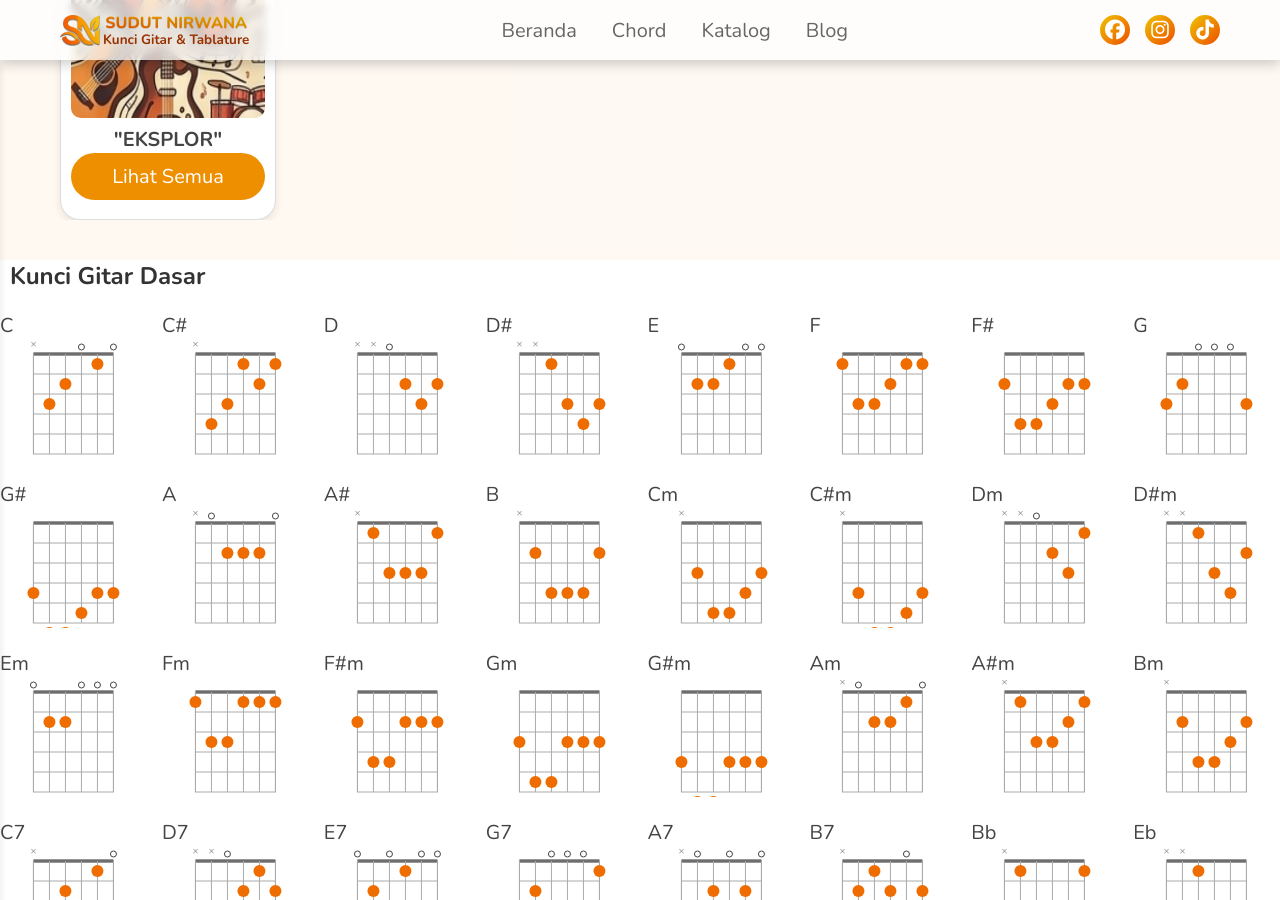
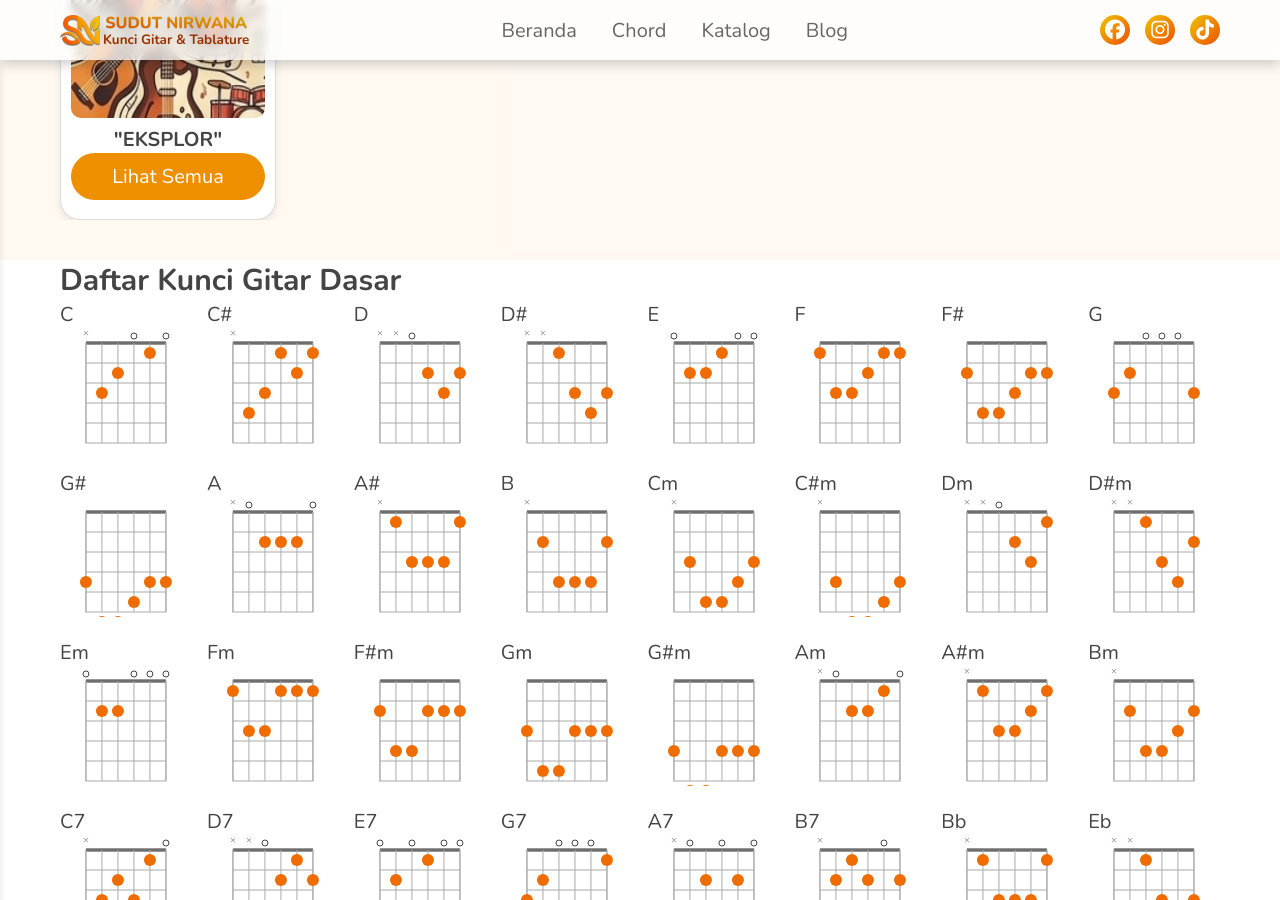
Before and after one commit to sudut-nirwana/sudut-nirwana-main, a Jekyll site: the page built from index.html, in a window 1280 px wide and 900 px high, scrolled down 2036 px. Built offline with Jekyll 4.4.1, drawn with Linux system fonts in a browser that asks for light colours.

Commit message:
Update chord-tutorial-grid.html

```diff
--- a/_includes/chord-tutorial-grid.html
+++ b/_includes/chord-tutorial-grid.html
@@ -1,15 +1,6 @@
-<div class="chord-tutorial-wrapper">
-    <h2 class="chord-grid-title">
-        <strong>Kunci Gitar</strong> Dasar
-    </h2>
-
+<div class="container">
+    <h2>Daftar <strong>Kunci Gitar</strong> Dasar</h2>
     <div id="all-chords-grid" class="chord-grid-container"></div>
-
-    <div id="cta-chord" class="cta-wrapper" style="display: none;">
-        <a href="/tutorial-chord/" class="btn-view-all">
-            Lihat Semua Chord <i class="fa-solid fa-arrow-right"></i>
-        </a>
-    </div>
 </div>
 
 
```
